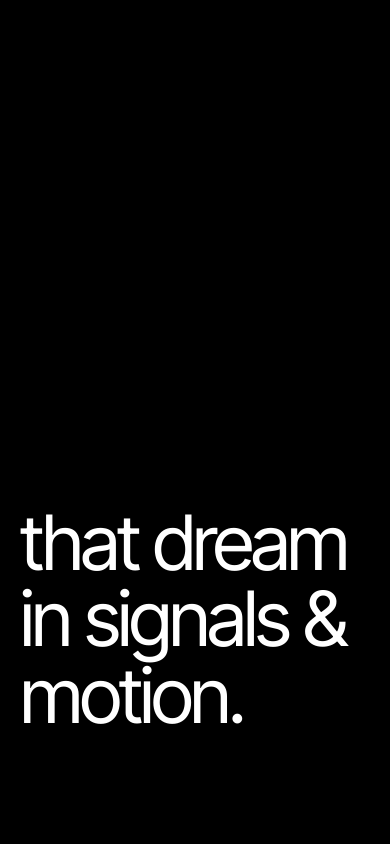
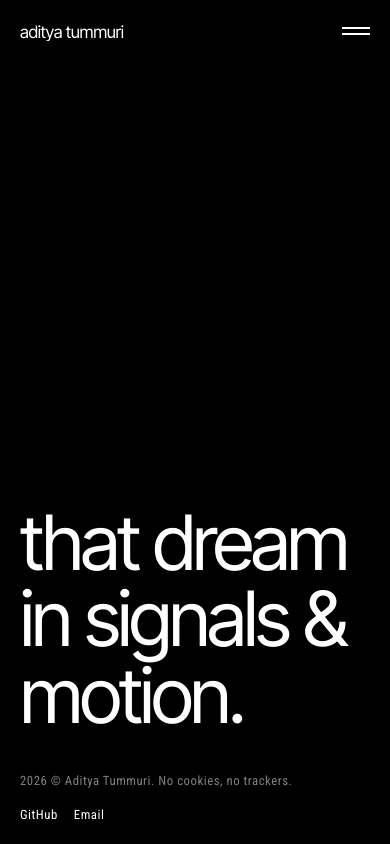
Before and after one commit to AdityaTummuri/ADITYA, a Next.js app: page / in a window 390 px wide. Built offline with nearby package versions, Linux system fonts and the light colour scheme.

Commit message:
feat(chrome): header, hamburger menu panel, footers

```diff
--- a/app/layout.tsx
+++ b/app/layout.tsx
@@ -1,6 +1,9 @@
 import type { Metadata } from 'next';
 import { Inter_Tight, Roboto_Condensed } from 'next/font/google';
 import './globals.css';
+import SkipLink from '@/components/chrome/SkipLink';
+import Header from '@/components/chrome/Header';
+import MenuPanel from '@/components/chrome/MenuPanel';
 
 const interTight = Inter_Tight({
   subsets: ['latin'],
@@ -25,12 +28,9 @@ export default function RootLayout({ children }: { children: React.ReactNode })
   return (
     <html lang="en" className={`${interTight.variable} ${robotoCondensed.variable}`}>
       <body>
-        <a
-          href="#main"
-          className="sr-only focus:not-sr-only focus:fixed focus:left-[var(--margin)] focus:top-4 focus:z-[100] focus:bg-inverse-canvas focus:px-4 focus:py-2 focus:text-inverse-ink"
-        >
-          Skip to content
-        </a>
+        <SkipLink />
+        <Header />
+        <MenuPanel />
         <main id="main">{children}</main>
       </body>
     </html>
--- a/app/page.tsx
+++ b/app/page.tsx
@@ -1,9 +1,14 @@
+import FooterHud from '@/components/chrome/FooterHud';
+
 export default function Home() {
   return (
-    <div className="container-8bit min-h-svh flex items-end pb-[11.1rem]">
-      <h1 className="font-display font-normal text-display-xl">
-        that dream in signals &amp; motion.
-      </h1>
-    </div>
+    <>
+      <div className="container-8bit min-h-svh flex items-end pb-[11.1rem]">
+        <h1 className="font-display font-normal text-display-xl">
+          that dream in signals &amp; motion.
+        </h1>
+      </div>
+      <FooterHud />
+    </>
   );
 }
--- /dev/null
+++ b/components/chrome/FooterHud.tsx
@@ -0,0 +1,28 @@
+import { profile } from '@/content/profile';
+import { socials } from '@/content/nav';
+
+/** Home-only fixed bottom row (DESIGN.md `footer-hud`). */
+export default function FooterHud({ hint }: { hint?: React.ReactNode }) {
+  return (
+    <div className="pointer-events-none fixed inset-x-0 bottom-0 z-30 px-[var(--margin)] py-[2rem] text-body-sm lg:bottom-[4rem] lg:py-0">
+      <span aria-hidden className="absolute inset-0 bg-canvas lg:hidden" />
+      <div className="relative flex flex-wrap items-end justify-between gap-xs">
+        <p className="pointer-events-auto text-ink-subtle">
+          2026 © {profile.name}. No cookies, no trackers.
+        </p>
+        <div className="pointer-events-auto flex items-center gap-md text-ink">
+          {hint}
+          <ul className="flex gap-xs">
+            {socials.map((s) => (
+              <li key={s.href}>
+                <a href={s.href} className="transition-opacity duration-300 ease-out-cubic hover:opacity-50">
+                  {s.label}
+                </a>
+              </li>
+            ))}
+          </ul>
+        </div>
+      </div>
+    </div>
+  );
+}
--- /dev/null
+++ b/components/chrome/Hamburger.tsx
@@ -0,0 +1,32 @@
+'use client';
+
+import { forwardRef } from 'react';
+import { useUi } from '@/lib/ui-store';
+
+/** 44x44 hit area, two 28x2 lines that cross into an X (DESIGN.md `hamburger`). */
+const Hamburger = forwardRef<HTMLButtonElement>(function Hamburger(_, ref) {
+  const open = useUi((s) => s.menuOpen);
+  const setOpen = useUi((s) => s.setMenuOpen);
+  const line =
+    'absolute left-1/2 top-1/2 -ml-[1.4rem] h-[0.2rem] w-[2.8rem] bg-ink transition-transform duration-300 ease-out-cubic';
+  return (
+    <button
+      ref={ref}
+      type="button"
+      aria-label="Menu"
+      aria-expanded={open}
+      aria-controls="site-menu"
+      onClick={() => setOpen(!open)}
+      className="fixed right-[var(--margin)] top-[2.4rem] z-[60] h-[4.4rem] w-[4.4rem] translate-x-[0.8rem] -translate-y-[1.5rem] md:top-[4rem] md:-translate-y-[1.1rem]"
+    >
+      <span data-motion="hamb-line" className="absolute inset-0">
+        <span className={`${line} ${open ? 'translate-y-0 rotate-45' : '-translate-y-[0.4rem]'}`} />
+      </span>
+      <span data-motion="hamb-line" className="absolute inset-0">
+        <span className={`${line} delay-75 ${open ? 'translate-y-0 -rotate-45' : 'translate-y-[0.2rem]'}`} />
+      </span>
+    </button>
+  );
+});
+
+export default Hamburger;
--- /dev/null
+++ b/components/chrome/Header.tsx
@@ -0,0 +1,17 @@
+import Hamburger from './Hamburger';
+import Wordmark from './Wordmark';
+
+/** Fixed chrome: wordmark top-left, hamburger top-right, solid panel behind both below md. */
+export default function Header() {
+  return (
+    <header>
+      <span
+        aria-hidden
+        data-motion="panel"
+        className="fixed left-0 top-0 z-40 h-[var(--header-height)] w-full bg-canvas md:hidden"
+      />
+      <Wordmark />
+      <Hamburger />
+    </header>
+  );
+}
--- /dev/null
+++ b/components/chrome/MenuPanel.tsx
@@ -0,0 +1,105 @@
+'use client';
+
+import Link from 'next/link';
+import { usePathname } from 'next/navigation';
+import { useEffect, useRef } from 'react';
+import { menuLinks, socials } from '@/content/nav';
+import { useUi } from '@/lib/ui-store';
+
+/** Right-hand black panel (DESIGN.md `menu-panel`). Locks scroll, traps focus, Esc closes. */
+export default function MenuPanel() {
+  const open = useUi((s) => s.menuOpen);
+  const setOpen = useUi((s) => s.setMenuOpen);
+  const pathname = usePathname();
+  const panelRef = useRef<HTMLDivElement>(null);
+
+  useEffect(() => {
+    if (!open) return;
+    document.body.setAttribute('data-scroll-locked', 'true');
+    document.body.style.overflow = 'hidden';
+    const panel = panelRef.current;
+    const toggle = document.querySelector<HTMLButtonElement>('button[aria-label="Menu"]');
+    panel?.querySelector<HTMLElement>('a')?.focus();
+
+    const onKey = (e: KeyboardEvent) => {
+      if (e.key === 'Escape') {
+        setOpen(false);
+        toggle?.focus();
+        return;
+      }
+      if (e.key !== 'Tab' || !panel) return;
+      // DOM order: the toggle precedes the panel
+      const items = [...(toggle ? [toggle] : []), ...panel.querySelectorAll<HTMLElement>('a[href]')];
+      const first = items[0];
+      const last = items[items.length - 1];
+      const active = document.activeElement;
+      if (e.shiftKey && active === first) { e.preventDefault(); last.focus(); }
+      else if (!e.shiftKey && active === last) { e.preventDefault(); first.focus(); }
+      else if (!items.includes(active as HTMLElement)) { e.preventDefault(); first.focus(); }
+    };
+    document.addEventListener('keydown', onKey);
+    return () => {
+      document.removeEventListener('keydown', onKey);
+      document.body.removeAttribute('data-scroll-locked');
+      document.body.style.overflow = '';
+    };
+  }, [open, setOpen]);
+
+  return (
+    <div
+      ref={panelRef}
+      id="site-menu"
+      role="dialog"
+      aria-modal="true"
+      aria-label="Site menu"
+      data-lenis-prevent
+      // visibility flips instantly on open (so focus can move in) and after the slide on close
+      style={{
+        transitionProperty: 'transform, visibility',
+        transitionDuration: '600ms, 0s',
+        transitionDelay: open ? '0s, 0s' : '0s, 600ms',
+        transitionTimingFunction: 'var(--ease-out-cubic)',
+      }}
+      className={`fixed inset-y-0 right-0 z-[45] w-full overflow-y-auto bg-canvas px-[var(--margin)] pb-xl pt-[14rem] md:w-[45vw] md:pt-[18rem] ${
+        open ? 'visible translate-x-0' : 'invisible translate-x-full'
+      }`}
+    >
+      <nav aria-label="Primary">
+        <ul>
+          {menuLinks.map((l, i) => {
+            const current = l.href === '/' && pathname === '/';
+            return (
+              <li
+                key={l.href}
+                style={{ transitionDelay: open ? `${300 + i * 60}ms` : '0ms' }}
+                className={`border-b border-hairline-strong transition-transform duration-500 ease-out-cubic ${
+                  open ? 'translate-x-0' : 'translate-x-[2rem]'
+                }`}
+              >
+                <Link
+                  href={l.href}
+                  onClick={() => setOpen(false)}
+                  aria-current={current ? 'page' : undefined}
+                  className={`block py-xs font-display text-title-lg font-normal tracking-[-0.03em] text-ink transition-opacity duration-300 ease-out-cubic hover:opacity-50 md:text-display-sm ${
+                    current ? 'opacity-20' : ''
+                  }`}
+                >
+                  {l.label}
+                </Link>
+              </li>
+            );
+          })}
+        </ul>
+      </nav>
+      <ul className="mt-xl flex gap-md text-body-sm text-ink-subtle">
+        {socials.map((s) => (
+          <li key={s.href}>
+            <a href={s.href} className="transition-opacity duration-300 ease-out-cubic hover:opacity-50">
+              {s.label}
+            </a>
+          </li>
+        ))}
+      </ul>
+    </div>
+  );
+}
--- /dev/null
+++ b/components/chrome/SiteFooter.tsx
@@ -0,0 +1,40 @@
+import Link from 'next/link';
+import { featuredProjects } from '@/content/projects';
+import { notes } from '@/content/notes';
+import { profile } from '@/content/profile';
+
+/** Closing footer for inner pages and the end of the home (DESIGN.md `footer`). */
+export default function SiteFooter() {
+  const col = 'flex flex-col gap-xs';
+  const link = 'text-body text-ink transition-opacity duration-300 ease-out-cubic hover:opacity-50';
+  return (
+    <footer className="container-8bit grid gap-xl bg-canvas py-xl md:grid-cols-[1fr_auto]">
+      <div>
+        <p className="font-display text-headline tracking-[-0.03em]">{profile.name}</p>
+        <p className="mt-xs text-ink-muted">{profile.phrases.identity}</p>
+      </div>
+      <div className="grid gap-lg sm:grid-cols-3">
+        <div className={col}>
+          <h2 className="text-[2rem] font-light leading-[1.4]">Work</h2>
+          {featuredProjects.map((p) => (
+            <Link key={p.slug} href={`/work/${p.slug}`} className={link}>{p.title}</Link>
+          ))}
+        </div>
+        <div className={col}>
+          <h2 className="text-[2rem] font-light leading-[1.4]">Notes</h2>
+          {notes.map((n) => (
+            <Link key={n.slug} href={`/notes/${n.slug}`} className={link}>{n.title}</Link>
+          ))}
+        </div>
+        <div className={col}>
+          <h2 className="text-[2rem] font-light leading-[1.4]">Elsewhere</h2>
+          <a href={profile.github} className={link}>GitHub</a>
+          <a href={`mailto:${profile.email}`} className={link}>Email</a>
+        </div>
+      </div>
+      <p className="text-body-sm text-ink-subtle md:col-span-2">
+        2026 © {profile.name}. No cookies, no trackers.
+      </p>
+    </footer>
+  );
+}
--- /dev/null
+++ b/components/chrome/SkipLink.tsx
@@ -0,0 +1,11 @@
+/** Visually hidden until focused; first tab stop on every page. */
+export default function SkipLink() {
+  return (
+    <a
+      href="#main"
+      className="sr-only focus:not-sr-only focus:fixed focus:left-[var(--margin)] focus:top-4 focus:z-[100] focus:bg-inverse-canvas focus:px-4 focus:py-2 focus:text-inverse-ink"
+    >
+      Skip to content
+    </a>
+  );
+}
--- /dev/null
+++ b/components/chrome/Wordmark.tsx
@@ -0,0 +1,16 @@
+import Link from 'next/link';
+
+/** Typographic wordmark (DESIGN.md `top-nav`): fixed top-left, no bar behind it. */
+export default function Wordmark() {
+  return (
+    <div className="fixed left-[var(--margin)] top-[2.4rem] z-50 overflow-hidden md:top-[4rem]">
+      <Link
+        href="/"
+        className="-m-xxs flex p-xxs font-display text-[1.7rem] leading-none tracking-[-0.02em] text-ink"
+        data-motion="logo"
+      >
+        aditya tummuri
+      </Link>
+    </div>
+  );
+}
--- /dev/null
+++ b/lib/ui-store.ts
@@ -0,0 +1,16 @@
+import { create } from 'zustand';
+
+interface UiState {
+  menuOpen: boolean;
+  loaded: boolean;
+  setMenuOpen: (open: boolean) => void;
+  setLoaded: (loaded: boolean) => void;
+}
+
+/** Discrete UI state only. Per-frame scroll data lives in lib/scroll-store.ts. */
+export const useUi = create<UiState>((set) => ({
+  menuOpen: false,
+  loaded: false,
+  setMenuOpen: (menuOpen) => set({ menuOpen }),
+  setLoaded: (loaded) => set({ loaded }),
+}));
--- a/playwright.config.ts
+++ b/playwright.config.ts
@@ -8,7 +8,7 @@ export default defineConfig({
   webServer: {
     command: 'npm run build && npm run start',
     url: 'http://localhost:3000',
-    reuseExistingServer: !process.env.CI,
+    reuseExistingServer: false,
     timeout: 240_000,
     env: { NEXT_PUBLIC_E2E: '1' },
   },
```
Also changed, not shown: 1 other file (tests, documents, lock files or other folders).
